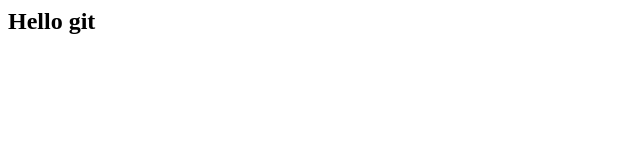
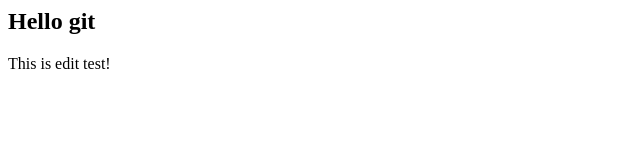
Before and after one commit to MinPhyoZaw/qulma_development, a plain HTML site: page test.html in a window 1280 px wide. Shown: the whole page, without its empty margins (0-640 px from the left). Drawn offline with Linux system fonts and the light colour scheme.

Commit message:
adding p tag

```diff
--- a/test.html
+++ b/test.html
@@ -6,5 +6,6 @@
 </head>
 <body>
     <h2>Hello git</h2>
+    <p>This is edit test!</p>
 </body>
 </html>
```
